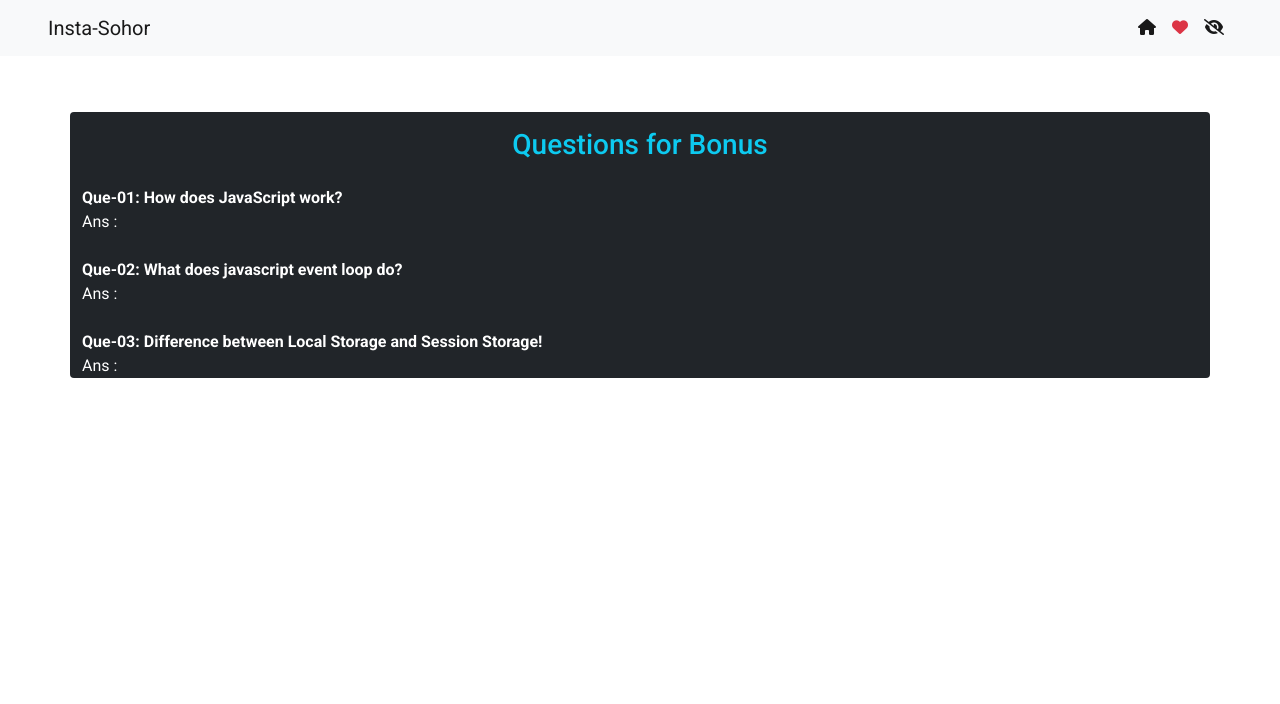
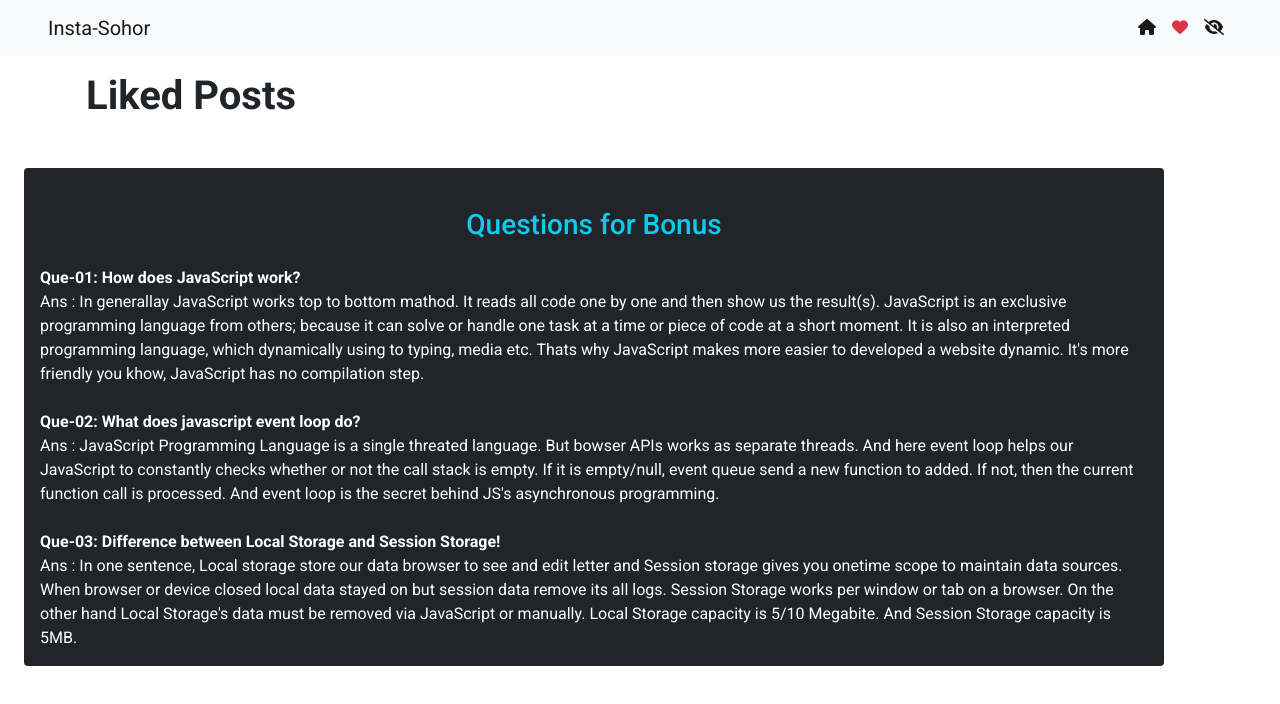
Before and after one commit to Thowhid31/insta-shohor-assignment-07, a plain HTML site: page index.html in a window 1280 px wide. Both pictures are taken after a click on the button 1180 px from the left and 28 px from the top of the page. Drawn offline with nearby package versions, Linux system fonts and the light colour scheme.

Commit message:
added all quesions

```diff
--- a/index.html
+++ b/index.html
@@ -77,8 +77,8 @@
                 <h1>Reported posts</h1>
             </div>
         </main>
-        <section class="container bg-dark rounded">
-            <div class="text-center mt-4 text-info">
+        <section class="container bg-dark rounded m-4 p-3">
+            <div class="text-center mt-2 text-info">
                 <h3 class="p-3">Questions for Bonus</h3>
             </div>
             <div>
@@ -86,21 +86,21 @@
                     Que-01: How does JavaScript work?
                 </div>
                 <div class="text-white">
-                    Ans :
+                    Ans : In generallay JavaScript works top to bottom mathod. It reads all code one by one and then show us the result(s). JavaScript is an exclusive programming language from others; because it can solve or handle one task at a time or piece of code at a short moment. It is also an interpreted programming language, which dynamically using to typing, media etc. Thats why JavaScript makes more easier to developed a website dynamic. It's more friendly you khow, JavaScript has no compilation step.
                 </div>
                 <br>
                 <div class="text-white fw-bold">
                     Que-02: What does javascript event loop do?
                 </div>
                 <div class="text-white">
-                    Ans :
+                    Ans : JavaScript Programming Language is a single threated language. But bowser APIs works as separate threads. And here event loop helps our JavaScript to constantly checks whether or not the call  stack is empty. If it is empty/null, event queue send a new function to added. If not, then the current function call is processed. And event loop is the secret behind JS's asynchronous programming.
                 </div>
                 <br>
                 <div class="text-white fw-bold">
                     Que-03: Difference between Local Storage and Session Storage!
                 </div>
                 <div class="text-white">
-                    Ans :
+                    Ans : In one sentence, Local storage store our data browser to see and edit letter and Session storage gives you onetime scope to maintain data sources. When browser or device closed local data stayed on but session data remove its all logs. Session Storage works per window or tab on a browser. On the other hand Local Storage's data must be removed via JavaScript or manually. Local Storage capacity is 5/10 Megabite. And Session Storage capacity is 5MB.
                 </div>
             </div>
         </section>
--- a/js/app.js
+++ b/js/app.js
@@ -144,7 +144,7 @@ const showPosts = (posts) => {
 };
 
 const displayLikedPosts = () => {
-  document.getElementById( "liked" ).innerHTML = '';
+  document.getElementById( "liked" ).innerHTML = '' + "<h1 class='fw-bold'>Liked Posts</h1>";
     const likedPosts = getLikedPosts();
     likedPosts.forEach((post) => {
         const div = createPost(post);
@@ -153,7 +153,7 @@ const displayLikedPosts = () => {
 };
 
 const displayReportedPosts = () => {
-  document.getElementById( "reported" ).innerHTML = '';
+  document.getElementById( "reported" ).innerHTML = '' + "<h1 class='fw-bold'>Reported Posts</h1>";
     const reportedPosts = getReportedPosts();
     reportedPosts.forEach((post) => {
         const div = createPost(post);
```
Also changed, not shown: que.txt (deleted).
